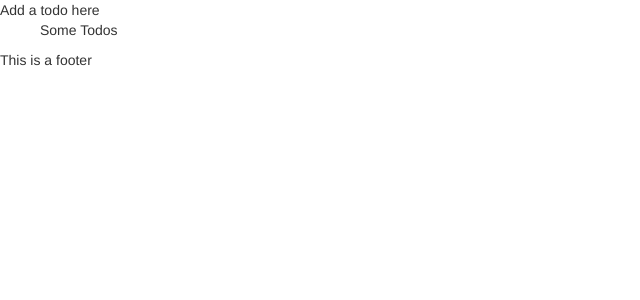
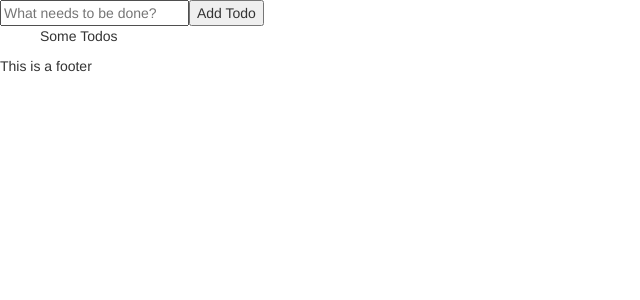
Before and after one commit to esmyser/todo-react-flask, a React (Create React App) app in the folder react-redux-frontend/: page / in a window 1280 px wide. Shown: the top 300 px of the page, without its empty margins (0-640 px from the left). Built offline with nearby package versions, Linux system fonts and the light colour scheme.

Commit message:
moves AddTodo component to containers

```diff
--- a/react-redux-frontend/src/components/AddTodo.js
+++ /dev/null
@@ -1,9 +0,0 @@
-import React, { PropTypes } from 'react';
-
-const AddTodo = () => (
-    <div>
-        Add a todo here
-    </div>
-)
-
-export default AddTodo
--- a/react-redux-frontend/src/components/App.js
+++ b/react-redux-frontend/src/components/App.js
@@ -1,5 +1,5 @@
 import React from 'react';
-import AddTodo from './AddTodo';
+import AddTodo from '../containers/AddTodo';
 import TodoList from './TodoList';
 import Footer from './Footer';
 
--- /dev/null
+++ b/react-redux-frontend/src/containers/AddTodo.js
@@ -0,0 +1,20 @@
+import React from 'react';
+import { connect } from 'react-redux'
+// import { Input, Button } from 'react-bootstrap';
+
+let AddTodo = () => {
+    return (
+        <div>
+            <form>
+                <input
+                 type='text'
+                 placeholder='What needs to be done?' />
+                <button>
+                    Add Todo
+                </button>
+            </form>
+        </div>
+    )
+}
+
+export default AddTodo
--- a/react-redux-frontend/src/index.js
+++ b/react-redux-frontend/src/index.js
@@ -7,7 +7,7 @@ import App from './components/App';
 import 'bootstrap/dist/css/bootstrap.css';
 import 'bootstrap/dist/css/bootstrap-theme.css';
 
-// let store = createStore(App);
+// let store = createStore(todoApp);
 
 ReactDOM.render(
     // <Provider store={store}>
```
